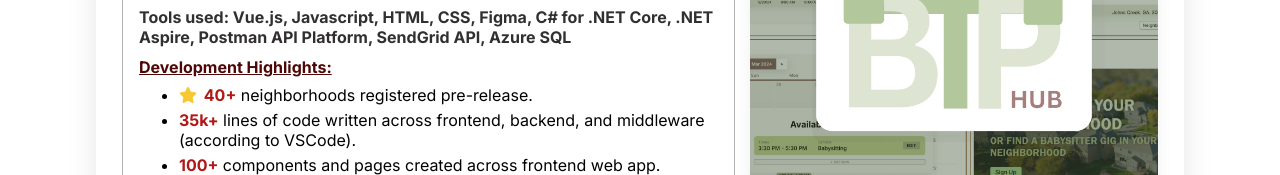
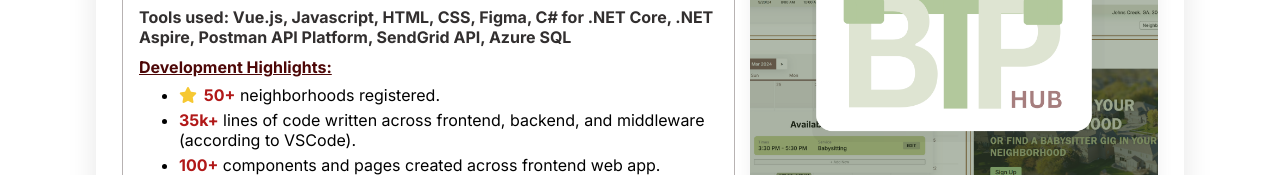
Before and after one commit to AlexZXu/alex-xu-portfolio-site, an Astro site: page / in a window 1280 px wide. Shown: the part 2815-2990 px from the top of the page. Built offline with nearby package versions, Linux system fonts and the light colour scheme; Astro itself is replaced by a stand-in of ours.

Commit message:
btphub description update

```diff
--- a/src/pages/index.astro
+++ b/src/pages/index.astro
@@ -311,7 +311,7 @@ import DOMPurify from 'dompurify'
 							<div class="project-paragraph" style={{color: 'rgb(0, 0, 0)'}}>
 								<div style={{color: 'rgb(77, 7, 7)'}}><u><b>Development Highlights: </b></u></div>
 								<ul class="highlight-list">
-									<li><b style={{color: 'rgb(177, 24, 24)'}}><i class="fa-solid fa-star" style={{marginRight: '3px', color: '#f6c832'}}></i> 40+</b> neighborhoods registered pre-release.</li>
+									<li><b style={{color: 'rgb(177, 24, 24)'}}><i class="fa-solid fa-star" style={{marginRight: '3px', color: '#f6c832'}}></i> 50+</b> neighborhoods registered.</li>
 									<li><b style={{color: 'rgb(177, 24, 24)'}}>35k+</b> lines of code written across frontend, backend, and middleware (according to VSCode).</li>
 									<li><b style={{color: 'rgb(177, 24, 24)'}}>100+</b> components and pages created across frontend web app.</li>
 								</ul>
```
